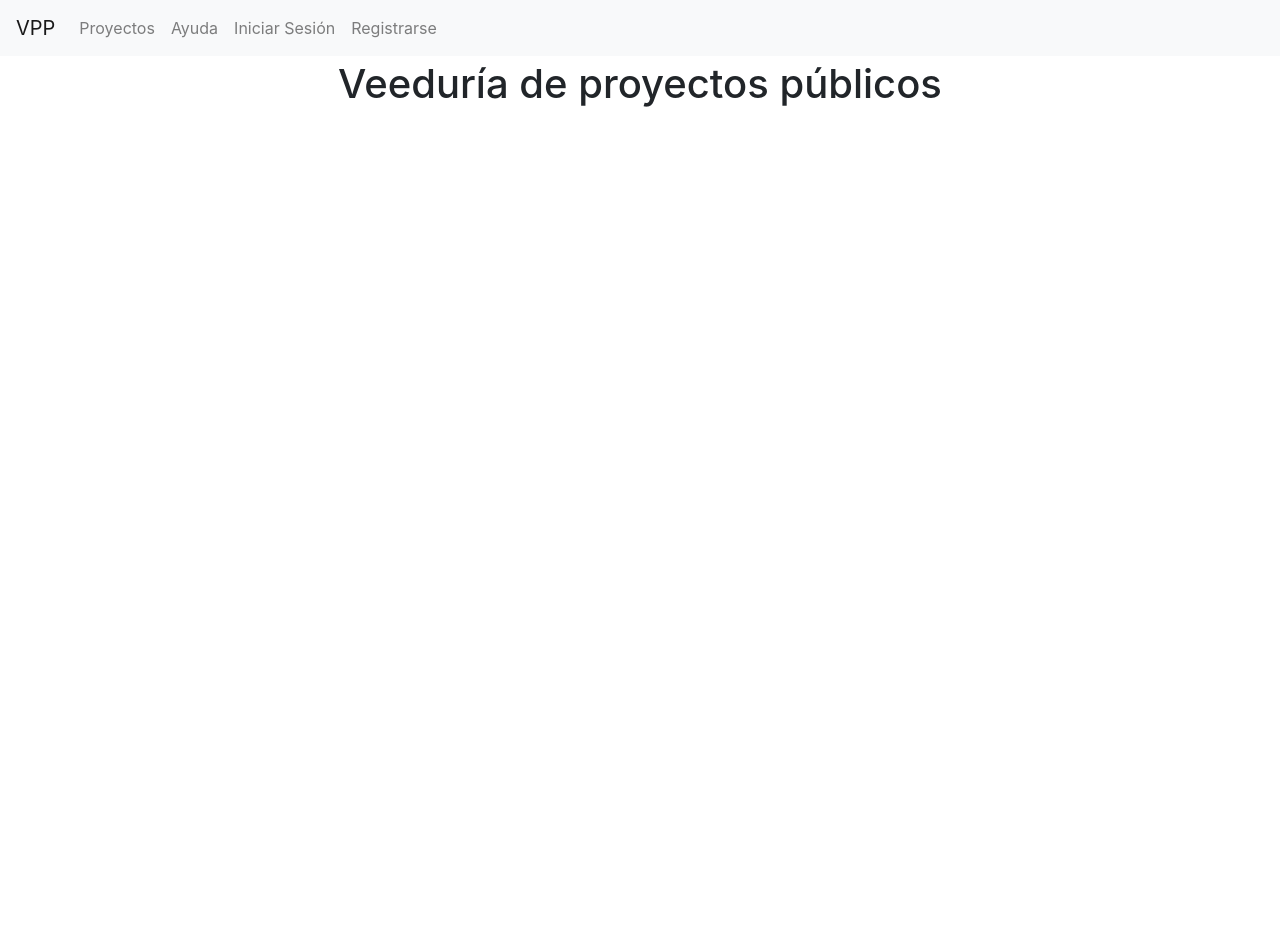
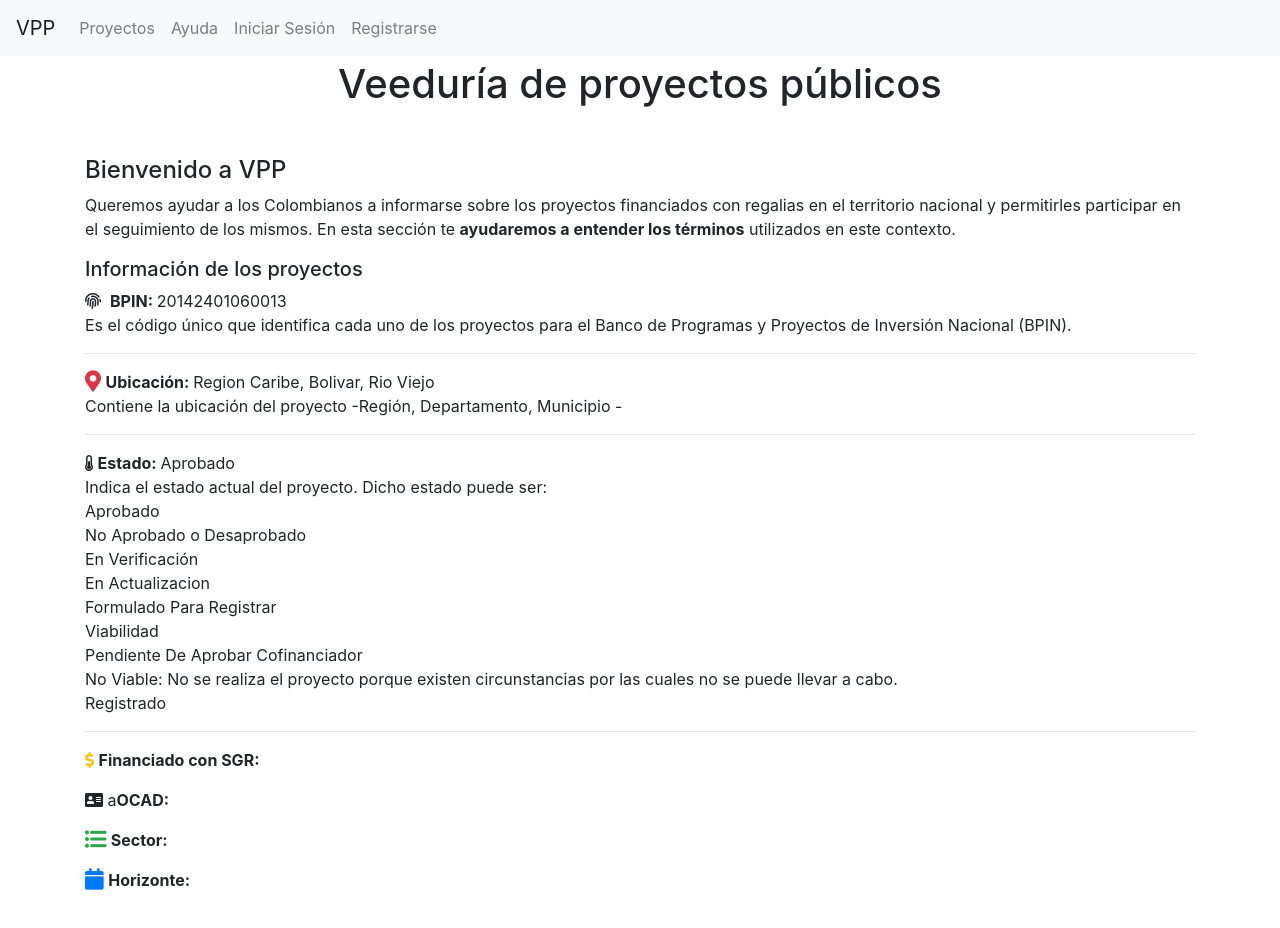
Before and after one commit to siicuidamos/sii-cuidamos, a React (Create React App) app in the folder client/: page /ayuda in a window 1280 px wide. Shown: the top 928 px of the page. Before the commit the page ends 800 px from the top, so only its background shows below. Built offline with nearby package versions, Linux system fonts and the light colour scheme.

Commit message:
Primera versión del Componente Ayuda y botón share fb

```diff
--- a/client/src/App.jsx
+++ b/client/src/App.jsx
@@ -3,6 +3,8 @@ import { Route, Switch } from 'react-router-dom';
 import NavBar from './components/NavBar.jsx';
 import Principal from './components/Principal';
 import Proyecto from './components/Proyecto';
+import Ayuda from './components/Ayuda';
+
 
 class App extends Component {
   render() {
@@ -16,6 +18,7 @@ class App extends Component {
           <Switch>
             <Route exact path="/" component={Principal} />
             <Route path="/proyectos" component={Proyecto} />
+            <Route path="/ayuda" component={Ayuda} />
           </Switch>
         </div>
       </div>
--- a/client/src/components/Ayuda.jsx
+++ b/client/src/components/Ayuda.jsx
@@ -6,7 +6,82 @@ class Ayuda extends Component {
 
 
     return (
-      <h1>HOLA</h1>
+      <div>
+      <h4>Bienvenido a VPP</h4>
+      <p>Queremos ayudar a los Colombianos a informarse sobre los proyectos financiados con regalias en el territorio
+      nacional y permitirles participar en el seguimiento de los mismos. En esta sección te <b>ayudaremos a entender los
+      términos</b> utilizados en este contexto.
+      </p>
+
+      <h5>Información de los proyectos</h5>
+      <div>
+            <p>
+              <i className="fas fa-fingerprint" /> &nbsp;
+              <b>BPIN: </b> 20142401060013
+              <br/>
+              Es el código único que identifica cada uno de los proyectos para el Banco de Programas y Proyectos de Inversión Nacional (BPIN).
+            </p>
+            <hr/>
+            <p>
+              <i className="fas fa-map-marker-alt fa-lg text-danger" />
+              &nbsp;
+              <b>Ubicación: </b>Region Caribe, Bolivar, Rio Viejo
+              <br/>
+              Contiene la ubicación del proyecto -Región, Departamento, Municipio -
+              </p>
+            <hr/>
+            <p>
+              <i className="fas fa-thermometer-half" />
+              &nbsp;
+              <b>Estado: </b> Aprobado
+              <br/>
+              Indica el estado actual del proyecto. Dicho estado puede ser:
+              <br/>
+                Aprobado
+              <br/>
+                No Aprobado o Desaprobado
+              <br/>
+                En Verificación
+              <br/>
+                En Actualizacion
+              <br/>
+                Formulado Para Registrar
+              <br/>
+                Viabilidad
+              <br/>
+                Pendiente De Aprobar Cofinanciador
+              <br/>
+                No Viable: No se realiza el proyecto porque existen circunstancias por las cuales no se puede llevar a cabo.
+              <br/>
+                Registrado
+            </p>
+            <hr/>
+            <p>
+              <i className="fas fa-dollar-sign text-warning" />
+              &nbsp;
+              <b>Financiado con SGR:</b>
+            </p>
+
+            <p>
+              <i className="fas fa-address-card" />
+              &nbsp;a
+              <b>OCAD: </b>
+            </p>
+
+            <p>
+              <i className="fas fa-list-ul fa-lg text-success" />
+              &nbsp;
+              <b>Sector: </b>
+            </p>
+
+            <p>
+              <i className="fas fa-calendar fa-lg text-primary" />
+              &nbsp;
+              <b>Horizonte: </b>
+            </p>
+          </div>
+
+      </div>
     );
   }
 }
--- a/client/src/components/DetailProyecto.jsx
+++ b/client/src/components/DetailProyecto.jsx
@@ -138,6 +138,7 @@ class DetailProyecto extends Component {
       const inicio = proyecto.anioInicioEjecucion;
       const fin = proyecto.anioFinEjecucion;
       const link = proyecto.link;
+      const url = "http://www.facebook.com/sharer/sharer.php?u="+window.location.href;
 
       return (
         <div className="row">
@@ -150,6 +151,7 @@ class DetailProyecto extends Component {
             {this.validarVideo(bpin, link, sector)}
             <br />
             <Hashtag hashtag={'PPV' + bpin} />
+            <a href={url} target="_blank"> <i className="fa fa-facebook"></i></a>
             <br />
           </div>
           <div className="col-12 col-md-5">
@@ -195,6 +197,7 @@ class DetailProyecto extends Component {
               <b>Horizonte: </b>
               {inicio} - {fin}
             </p>
+
           </div>
           <div className="col-md-3">
             <h5>Calificación promedio</h5>
```
